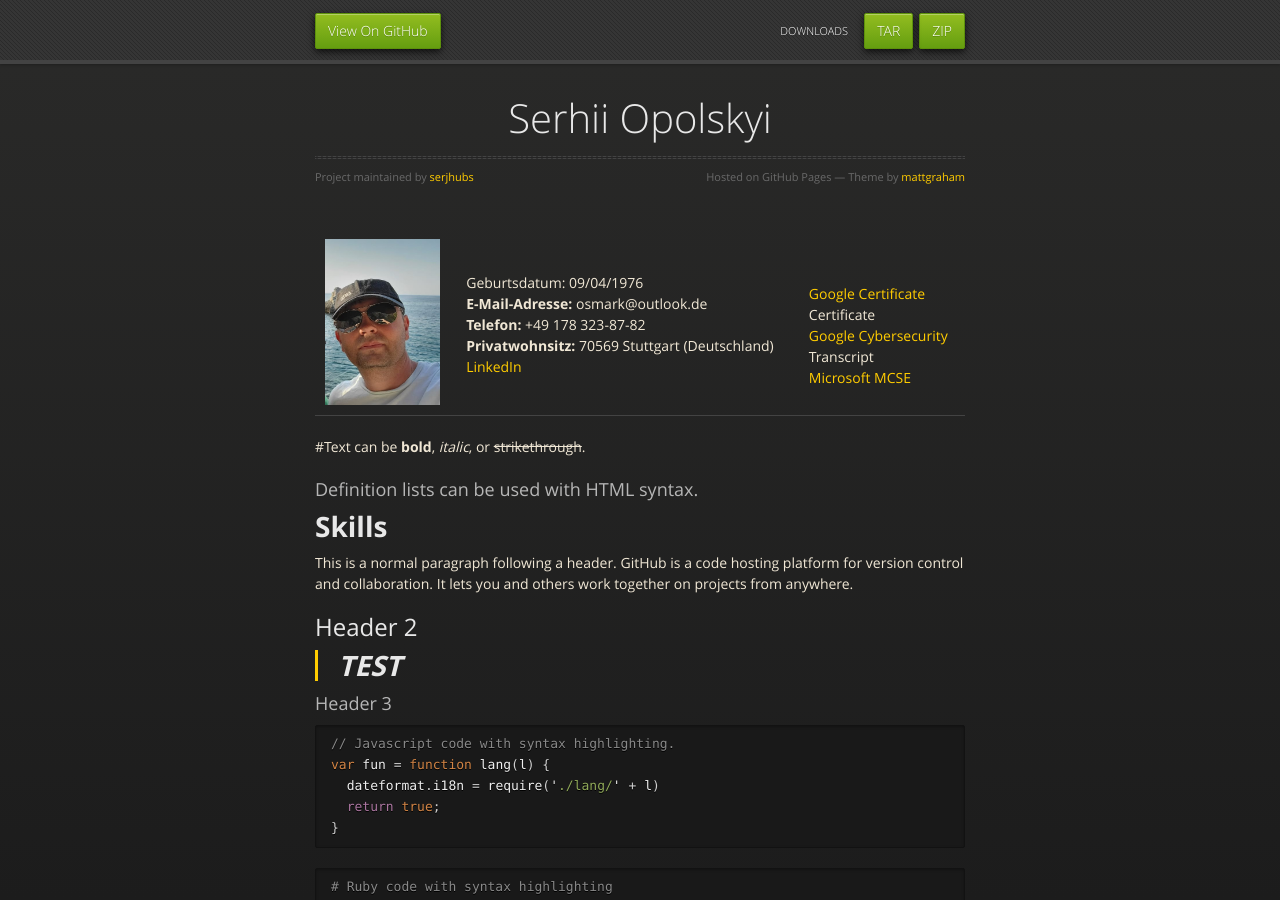
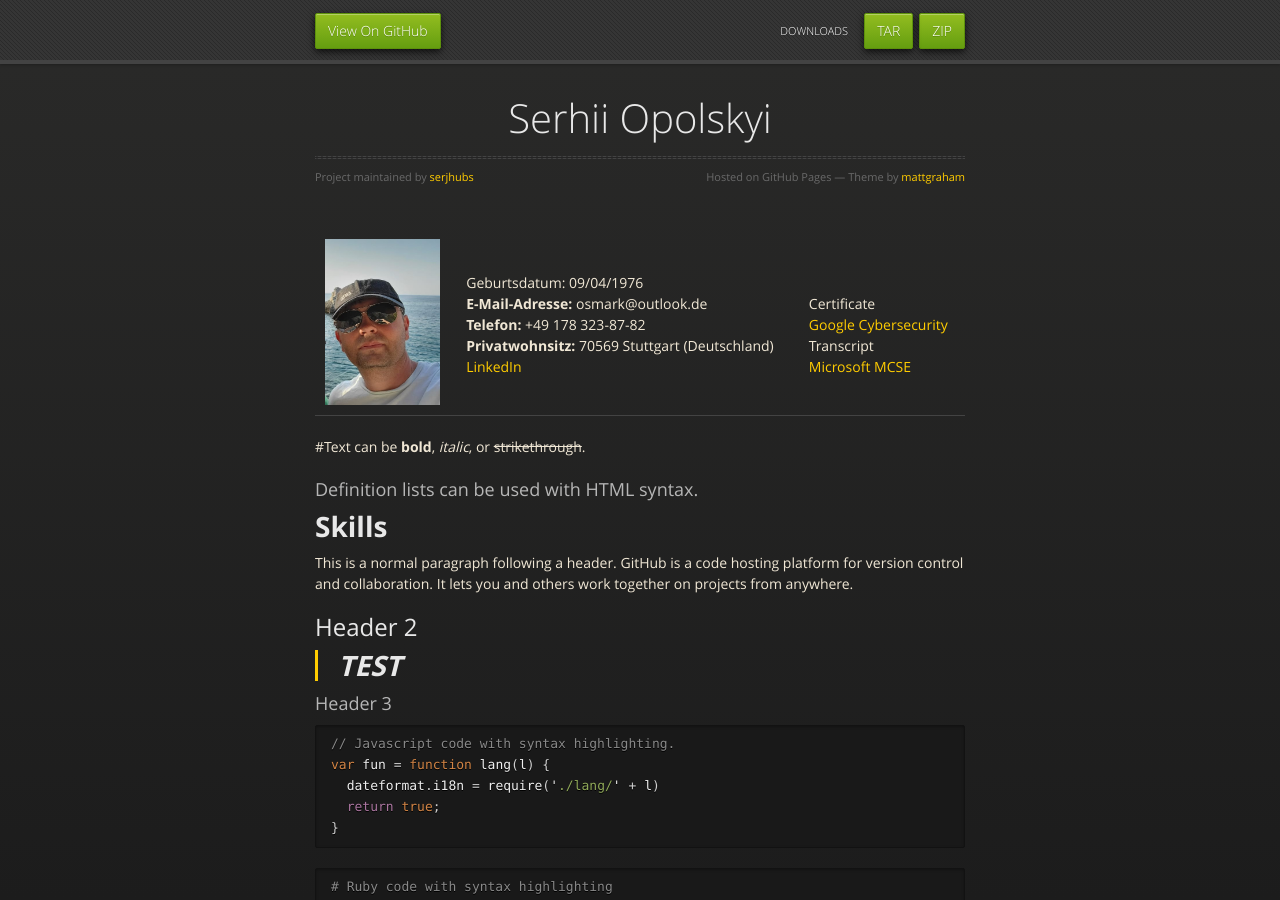
Before and after one commit to serjhubs/Resume, a Jekyll site: the page built from index.md, in a window 1280 px wide and 900 px high. Built offline with Jekyll 4.4.1, drawn with Linux system fonts in a browser that asks for light colours; the repository's description, which GitHub fills in, is left out.

Commit message:
Update index.md

```diff
--- a/index.md
+++ b/index.md
@@ -11,7 +11,6 @@ layout: default
          <br><a href="https://linkedin.com" target = "_blank">LinkedIn</a>
       </td>
       <td>
-          <br><a href="https://github.com/serjhubs/Resume/blob/main/Cert_Google.pdf" target = "_blank">Google Certificate</a>
         <br> Certificate
           <br><a href="https://www.credly.com/badges/31d821ea-8c1b-4400-b222-442f3488fbfc/public_url" target = "_blank">Google Cybersecurity</a>
          <br>Transcript
```
